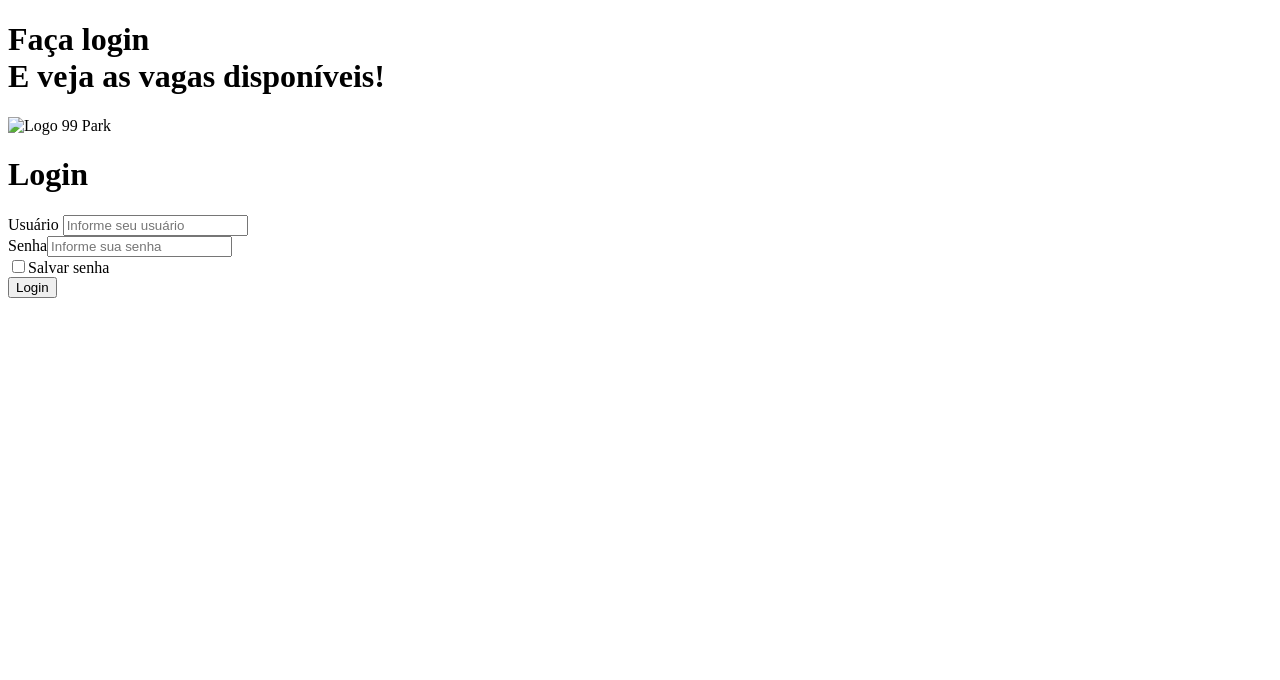
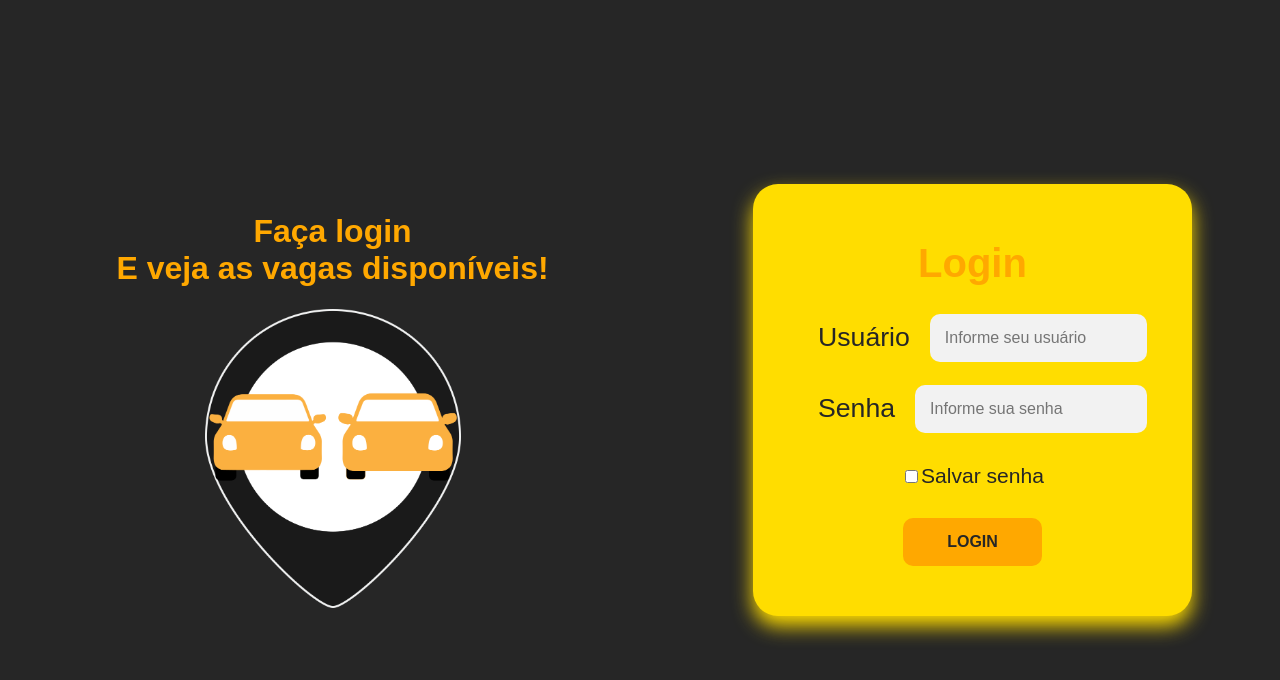
Before and after one commit to evelopes/99Park, a plain HTML site: page index.html in a window 1280 px wide. Drawn offline with Linux system fonts and the light colour scheme; the site is published under a folder, as on GitHub Pages, so addresses that start at the root find nothing.

Commit message:
Reformulação do README.md e organização dos arquivos

```diff
--- a/index.html
+++ b/index.html
@@ -1,11 +1,11 @@
 <!DOCTYPE html>
-<html lang="en">
+<html lang="pt-br">
   <head>
     <meta charset="UTF-8" />
     <meta http-equiv="X-UA-Compatible" content="IE=edge" />
     <meta name="viewport" content="width=device-width, initial-scale=1" />
-    <link rel="shortcut icon" href="img/icon.ico" type="image/x-icon" />
-    <link rel="stylesheet" type="text/css" href="/css/style.css" />
+    <link rel="shortcut icon" href="./assets/img/icon.ico" type="image/x-icon" />
+    <link rel="stylesheet" type="text/css" href="./assets/css/style.css" />
     <title>99 Park</title>
   </head>
   <body>
@@ -17,7 +17,7 @@
           Faça login<br />
           E veja as vagas disponíveis!
         </h1>
-        <img src="/img/icon.ico" alt="Logo 99 Park" id="iconeLogin" />
+        <img src="./assets/img/icon.ico" alt="Logo 99 Park" id="iconeLogin" />
       </div>
       <div class="formulario">
         <!-- right-login -->
```
Also changed, not shown: README.md, assets/css/style.css (renamed from css/style.css), assets/img/icon.ico (renamed from img/icon.ico), assets/js/main.js (added).
